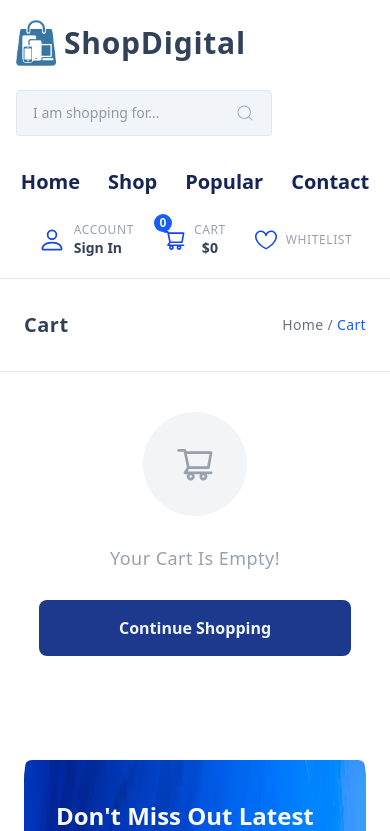
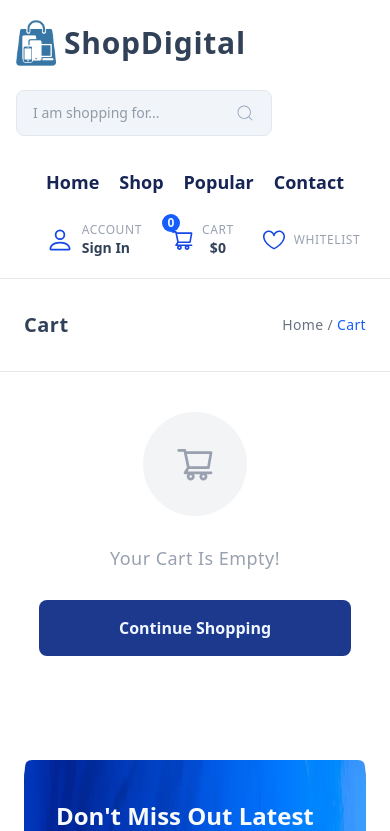
Before and after one commit to alysalah83/E-Commerce, a Next.js app: page /cart in a window 390 px wide. Shown: the top 831 px of the page. Built offline with nearby package versions, Linux system fonts and the light colour scheme; no server answers.

Commit message:
fixing hybridStorageFactory key prop bug

```diff
--- a/src/components/common/ButtonAddToCar.jsx
+++ b/src/components/common/ButtonAddToCar.jsx
@@ -3,13 +3,14 @@ import Button from "./Button";
 import toast from "react-hot-toast";
 
 function ButtonAddToCart({ id, count = 1 }) {
-  const { addToLocal, checkAddedItem } = useCart();
+  const { handleActions, checkAddedItem } = useCart();
   const isInCart = checkAddedItem(id);
 
   return (
     <Button
       onClick={() => {
-        if (!isInCart) addToLocal(id, count);
+        if (!isInCart)
+          handleActions({ action: "addItem", productId: id, count });
         toast.success("Added to cart");
       }}
       color={isInCart ? "bg-gray-700" : "bg-blue-800"}
--- a/src/components/common/ButtonWhitelist.jsx
+++ b/src/components/common/ButtonWhitelist.jsx
@@ -4,7 +4,7 @@ import toast from "react-hot-toast";
 import { GoHeart, GoHeartFill } from "react-icons/go";
 
 function ButtonWhitelist({ id }) {
-  const { addToLocal, checkAddedItem, removeFromLocal } = useWhitelist();
+  const { handleActions, checkAddedItem } = useWhitelist();
   const isInWhitelist = checkAddedItem(id);
   const iconClass = "h-5 w-5 transition duration-300";
 
@@ -14,11 +14,11 @@ function ButtonWhitelist({ id }) {
       className={`group cursor-pointer rounded-md border border-gray-200 p-1 transition duration-300 ${isInWhitelist ? "text-red-500" : "text-gray-700"} hover:text-red-500`}
       onClick={() => {
         if (isInWhitelist) {
-          removeFromLocal(id);
+          handleActions({ action: "removeItem", productId: id });
           toast.success("Removed from whitelist");
           return;
         } else {
-          addToLocal(id);
+          handleActions({ action: "addItem", productId: id });
           toast.success("Added to whitelist");
         }
       }}
--- a/src/components/navigation/NavLinks.js
+++ b/src/components/navigation/NavLinks.js
@@ -23,7 +23,7 @@ function NavLinks() {
   ];
 
   return (
-    <menu className="flex justify-center gap-7 text-xl font-bold text-slate-600 lg:gap-12 lg:text-[22px]">
+    <menu className="flex justify-center gap-5 text-lg font-semibold text-gray-700 lg:gap-10 lg:text-xl">
       {links.map(({ href, label }) => (
         <NavLink href={href} label={label} key={href} />
       ))}
--- a/src/components/navigation/Navigation.js
+++ b/src/components/navigation/Navigation.js
@@ -20,7 +20,7 @@ function Navigation() {
           <NavLinks />
         </div>
 
-        <div className="flex justify-center gap-7 md:gap-10 md:border-t md:border-gray-300 md:py-5 lg:col-start-3 lg:row-start-1 lg:items-center lg:border-0">
+        <div className="ml-4 flex justify-center gap-7 md:gap-10 md:border-t md:border-gray-300 md:py-5 lg:col-start-3 lg:row-start-1 lg:items-center lg:border-0">
           <SignInButton />
           <CartNavButton />
           <WhitelistNavBtn />
--- a/src/components/navigation/SearchBar.js
+++ b/src/components/navigation/SearchBar.js
@@ -3,7 +3,7 @@ import { CiSearch } from "react-icons/ci";
 function SearchBar() {
   return (
     <search>
-      <form className="group flex w-full max-w-2xs transform items-center justify-between rounded-sm border border-slate-200 bg-slate-100 px-4 py-3 ring-blue-950 ring-offset-[-1] duration-300 focus-within:ring-1 sm:max-w-sm md:max-w-md lg:max-w-sm lg:rounded-md">
+      <form className="group flex w-full max-w-2xs transform items-center justify-between rounded-lg border border-slate-200 bg-slate-100 px-4 py-3 ring-blue-950 ring-offset-[-1] duration-300 focus-within:ring-1 sm:max-w-sm md:max-w-md lg:max-w-sm lg:rounded-md">
         <input
           type="search"
           placeholder="I am shopping for..."
--- a/src/contexts/HybridStorageFactory.jsx
+++ b/src/contexts/HybridStorageFactory.jsx
@@ -19,7 +19,7 @@ import {
 const createHybridStorageContext = (ContextName) => {
   const HybridContext = createContext(null);
 
-  function HybridProvider({ children, key, session }) {
+  function HybridProvider({ children, localKey: key, session }) {
     const [itemsLocal, setItemsLocal] = useState([]);
     const [showPanel, setShowPanel] = useState(false);
 
```
Also changed, not shown: src/lib/data-service.js.
